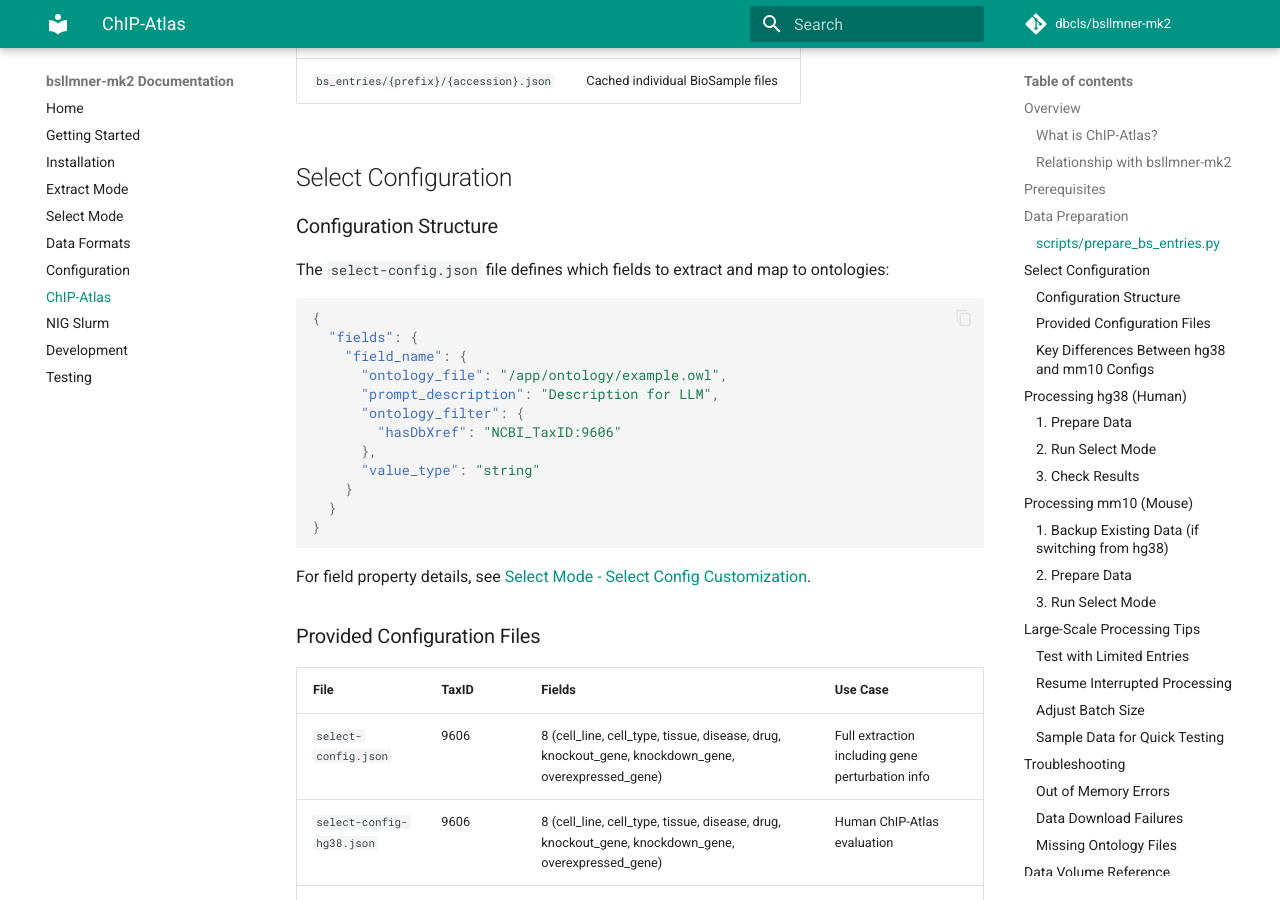
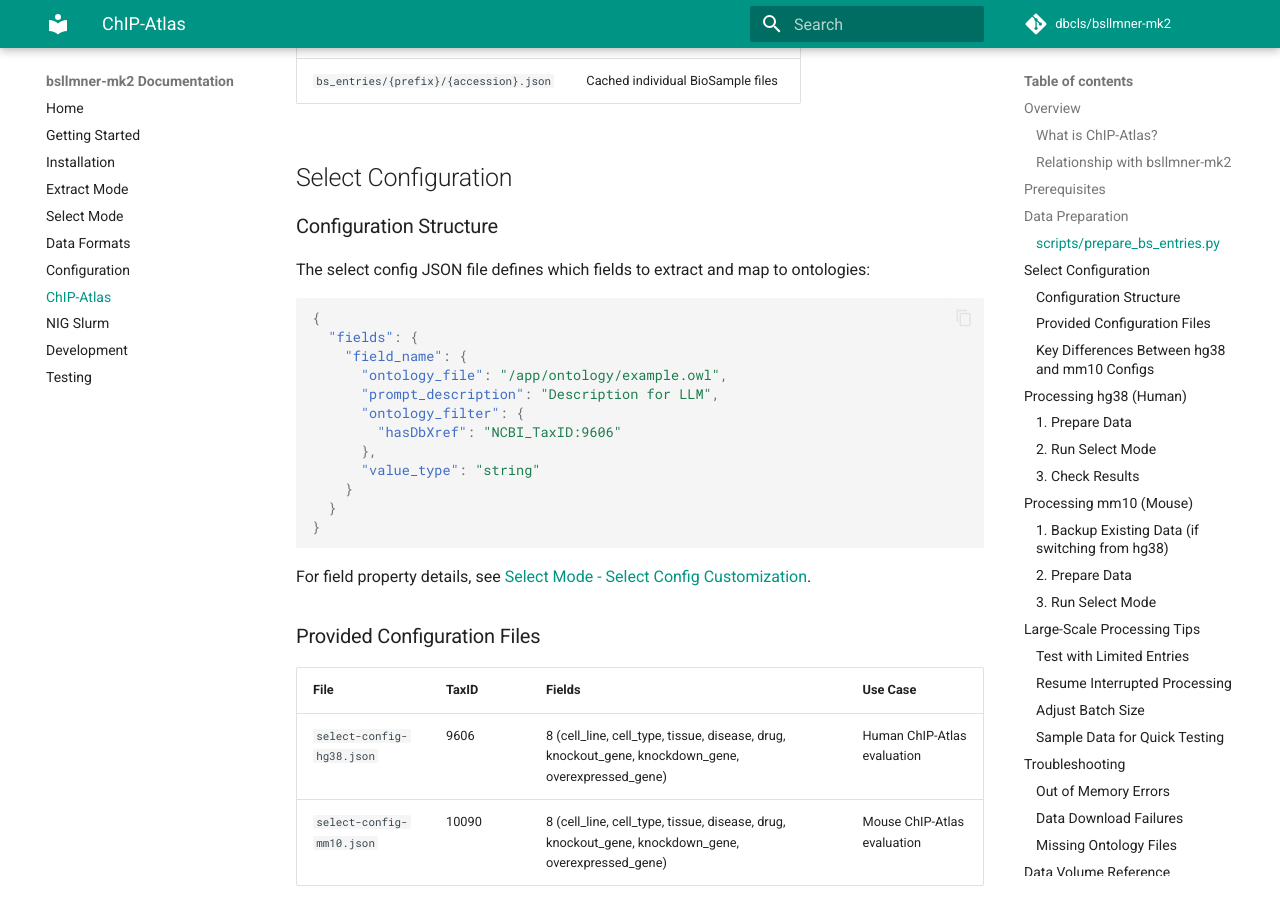
Before and after one commit to dbcls/bsllmner-mk2, an MkDocs documentation site: the page built from docs/chip-atlas.md, in a window 1280 px wide and 900 px high, scrolled down 1476 px. Built offline with MkDocs 1.6.1 and Material for MkDocs 9.7.7, drawn with Linux system fonts in a browser that asks for light colours; comment, search, counter and statistics services are not loaded.

Commit message:
Remove redundant generic select-config.json and update references to use select-config-hg38.json

````diff
--- a/docs/chip-atlas.md
+++ b/docs/chip-atlas.md
@@ -54,7 +54,7 @@ docker compose exec app python3 scripts/prepare_bs_entries.py --genome-assembly
 
 ### Configuration Structure
 
-The `select-config.json` file defines which fields to extract and map to ontologies:
+The select config JSON file defines which fields to extract and map to ontologies:
 
 ```json
 {
@@ -77,7 +77,6 @@ For field property details, see [Select Mode - Select Config Customization](sele
 
 | File | TaxID | Fields | Use Case |
 |------|-------|--------|----------|
-| `select-config.json` | 9606 | 8 (cell_line, cell_type, tissue, disease, drug, knockout_gene, knockdown_gene, overexpressed_gene) | Full extraction including gene perturbation info |
 | `select-config-hg38.json` | 9606 | 8 (cell_line, cell_type, tissue, disease, drug, knockout_gene, knockdown_gene, overexpressed_gene) | Human ChIP-Atlas evaluation |
 | `select-config-mm10.json` | 10090 | 8 (cell_line, cell_type, tissue, disease, drug, knockout_gene, knockdown_gene, overexpressed_gene) | Mouse ChIP-Atlas evaluation |
 
````
Also changed, not shown: docs/development.md (+0 -1 lines), docs/getting-started.md (+2 -2 lines), docs/nig-slurm.md (+1 -1 lines), docs/select-mode.md (+2 -2 lines), 5 other files.
